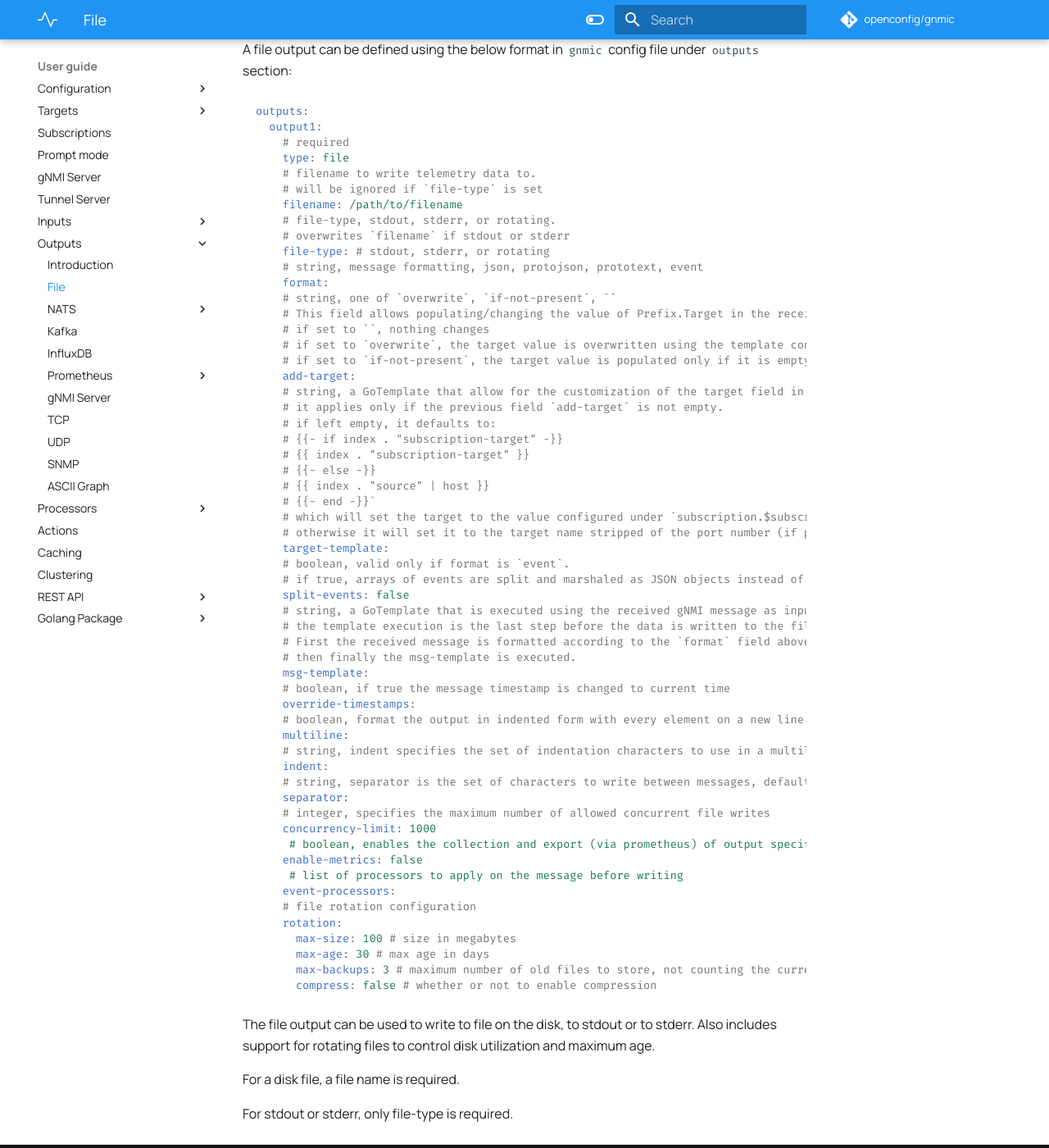
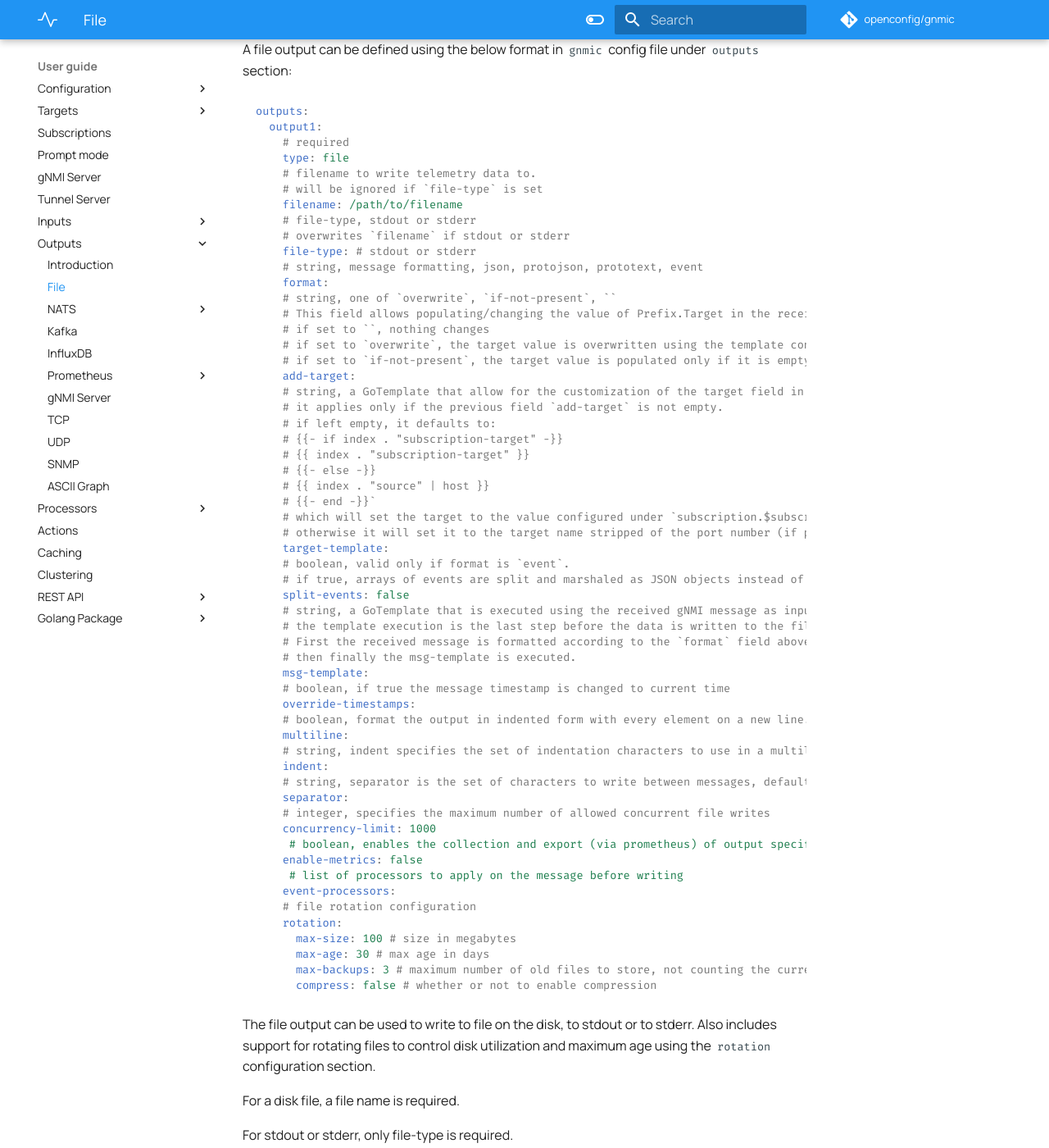
Before and after one commit to openconfig/gnmic, an MkDocs documentation site: the page built from docs/user_guide/outputs/file_output.md, in a window 1280 px wide and 1400 px high, scrolled down 221 px. Shown: the whole window at 82% size. Built offline with MkDocs 1.6.1 and Material for MkDocs 9.7.7, drawn with Linux system fonts in a browser that asks for light colours; comment, search, counter and statistics services are not loaded.

Commit message:
update docs

````diff
--- a/docs/user_guide/outputs/file_output.md
+++ b/docs/user_guide/outputs/file_output.md
@@ -10,9 +10,9 @@ outputs:
     # filename to write telemetry data to.
     # will be ignored if `file-type` is set
     filename: /path/to/filename
-    # file-type, stdout, stderr, or rotating.
+    # file-type, stdout or stderr
     # overwrites `filename` if stdout or stderr
-    file-type: # stdout, stderr, or rotating
+    file-type: # stdout or stderr
     # string, message formatting, json, protojson, prototext, event
     format:
     # string, one of `overwrite`, `if-not-present`, ``
@@ -63,7 +63,7 @@ outputs:
 
 ```
 
-The file output can be used to write to file on the disk, to stdout or to stderr. Also includes support for rotating files to control disk utilization and maximum age.
+The file output can be used to write to file on the disk, to stdout or to stderr. Also includes support for rotating files to control disk utilization and maximum age using the `rotation` configuration section.
 
 For a disk file, a file name is required.
 
````
